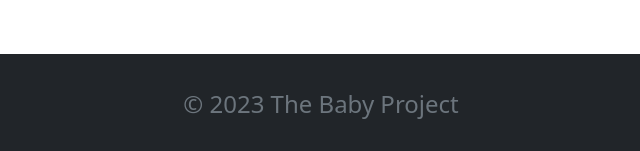
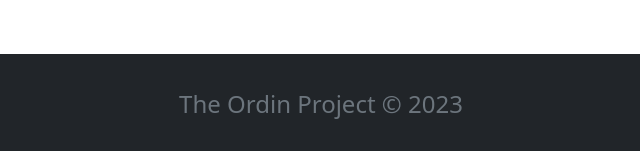
Before and after one commit to shweepps/landing_page, a plain HTML site: page index.html in a window 1280 px wide. Shown: the part 1874-2025 px from the top of the page, 319-959 px from the left. Drawn offline with Linux system fonts and the light colour scheme.

Commit message:
shift copy

```diff
--- a/index.html
+++ b/index.html
@@ -114,7 +114,7 @@
 
     <!-- Footer -->
     <footer class="bg-dark py-3">
-        <p class="text-center text-muted py-3 m-0 fs-4">&copy; 2023 The Baby Project</p>
+        <p class="text-center text-muted py-3 m-0 fs-4"> The Ordin Project &copy; 2023</p>
     </footer>
 
 </body>
```
